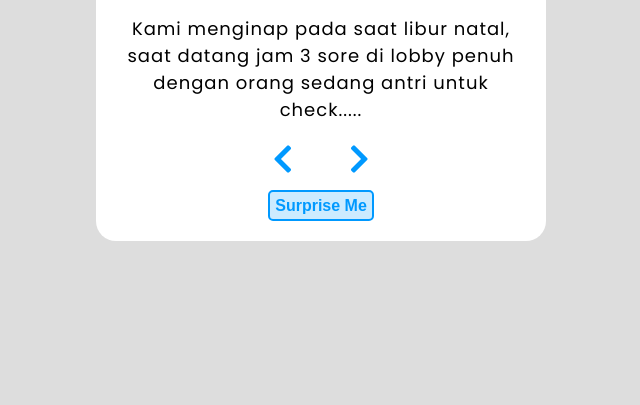
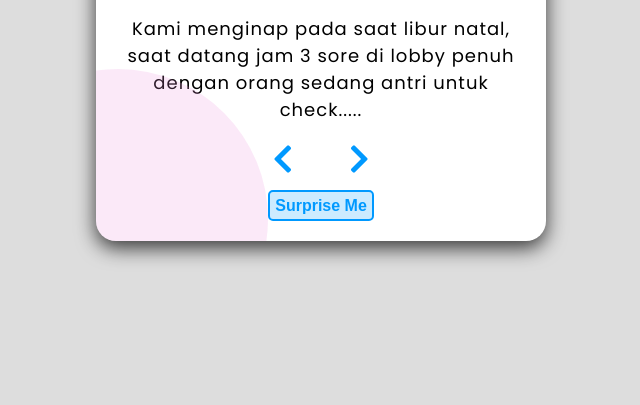
Before and after one commit to ronzy1302/review-carousel, a plain HTML site: page index.html in a window 1280 px wide. Shown: the part 395-800 px from the top of the page, without its empty margins (319-959 px from the left). Drawn offline with Linux system fonts and the light colour scheme.

Commit message:
Changed some styling

```diff
--- a/styles/style.css
+++ b/styles/style.css
@@ -24,6 +24,32 @@ img {
   border-radius: 20px;
   width: 450px;
   height: auto;
+  filter: drop-shadow(0px 7px 10px rgba(0, 0, 0, 0.75));
+  position: relative;
+  overflow: hidden;
+}
+
+.review-container::after {
+  content: "";
+  position: absolute;
+  top: -8rem;
+  right: -8rem;
+  width: 300px;
+  height: 300px;
+  border-radius: 50%;
+  background-color: rgba(95, 243, 248, 0.2);
+  z-index: -1;
+}
+
+.review-container::before {
+  content: "";
+  position: absolute;
+  bottom: -8rem;
+  left: -8rem;
+  width: 300px;
+  height: 300px;
+  border-radius: 50%;
+  background-color: rgba(235, 146, 220, 0.2);
 }
 
 .img-container {
```
